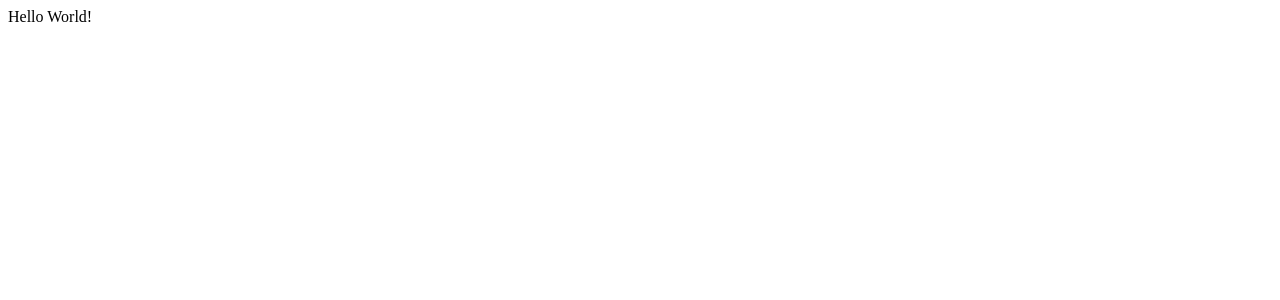
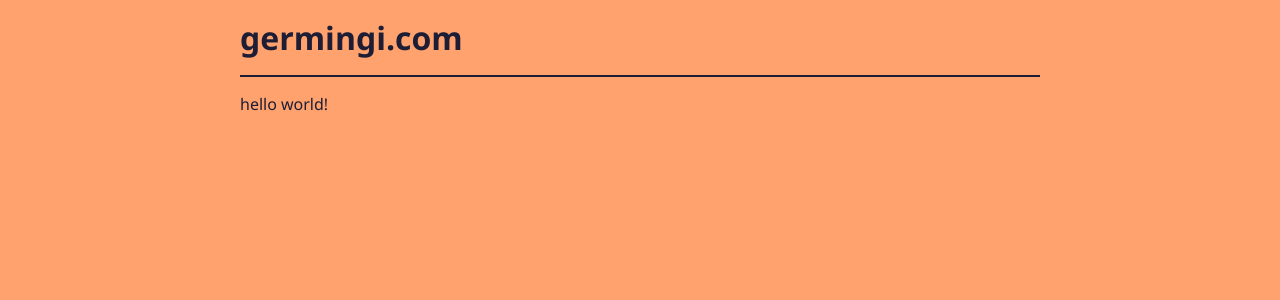
Before and after one commit to germingi/germingi.github.io, a Vue app: page / in a window 1280 px wide. Shown: the top 300 px of the page. Built offline with nearby package versions, Linux system fonts and the light colour scheme.

Commit message:
10 add home page (#11)
* First draft

* More central home page

* Hello world!

* Remove unused style

```diff
--- a/src/App.vue
+++ b/src/App.vue
@@ -1,5 +1,21 @@
-<script setup lang="ts"></script>
+<script setup lang="ts">
+import MainPage from './components/MainPage.vue'
+</script>
 
-<template>Hello World!</template>
+<template>
+  <MainPage />
+</template>
 
-<style scoped></style>
+<style>
+html,
+body,
+#app {
+  height: 100%;
+  margin: 0;
+}
+
+body {
+  background-color: rgb(255, 162, 109);
+  font-family: 'Segoe UI', Tahoma, Geneva, Verdana, sans-serif;
+}
+</style>
--- /dev/null
+++ b/src/components/MainPage.vue
@@ -0,0 +1,30 @@
+<template>
+  <div class="main-page">
+    <h1>germingi.com</h1>
+    <hr />
+    hello world!
+  </div>
+</template>
+
+<script setup lang="ts"></script>
+
+<style scoped>
+.main-page {
+  --text-color: #1d1d35;
+  color: var(--text-color);
+  max-width: 50rem;
+  margin: 0 auto;
+  padding: 1rem 2rem;
+}
+
+h1 {
+  text-align: left;
+  margin: 0;
+}
+
+hr {
+  margin: 1rem 0;
+  border: none;
+  border-top: 0.125rem solid var(--text-color);
+}
+</style>
```
